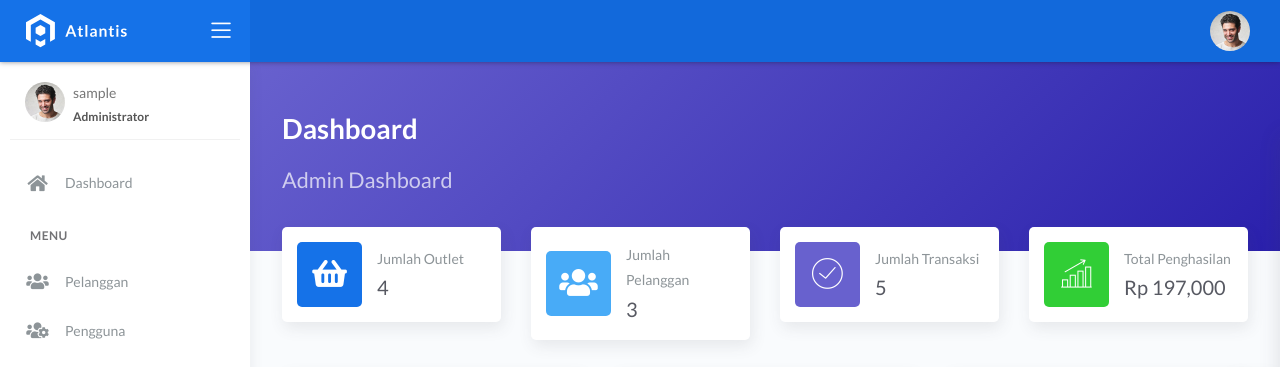
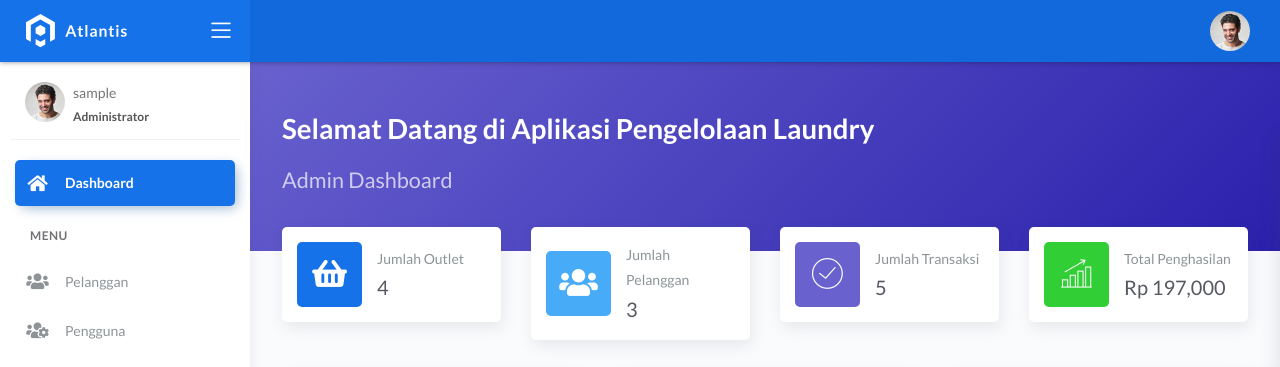
Before and after one commit to apip-luki/aplikasi-pengelolaan-laundry-master, a PHP site: page /admin/index.php in a window 1280 px wide. Shown: the top 367 px of the page. Run offline with PHP 8.4, Linux system fonts and the light colour scheme; the visitor is signed in with stand-in values (Sample User, id 1); data comes from the database, SQL or seed files in the repository.

Commit message:
Update index.php
change title dashboard

```diff
--- a/admin/index.php
+++ b/admin/index.php
@@ -1,5 +1,5 @@
 <?php
-$title = 'Dashboard';
+$title = 'Selamat Datang di Aplikasi Pengelolaan Laundry';
 require 'koneksi.php';
 require 'header.php';
 
```
